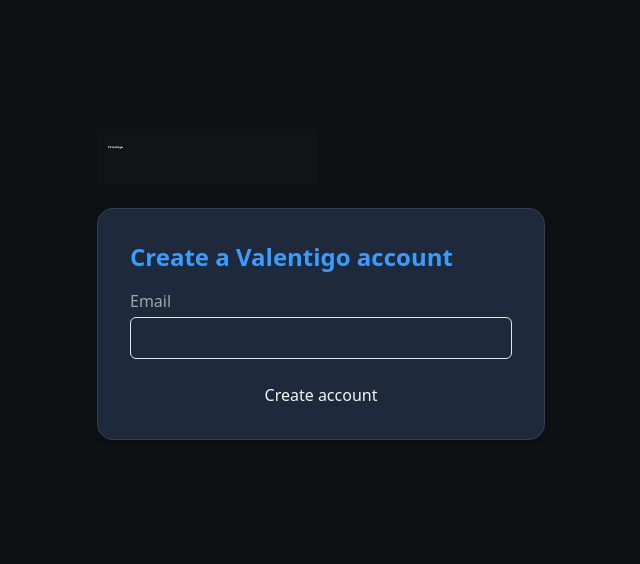
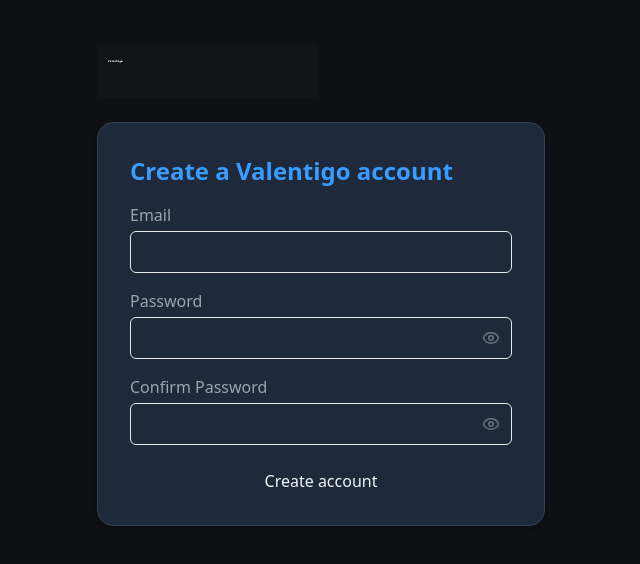
Before and after one commit to Valentigo-Ai/valentigo-dashboard, a Next.js app: page /signup in a window 1280 px wide. Shown: the part 116-680 px from the top of the page, without its empty margins (319-959 px from the left). Built offline with nearby package versions, Linux system fonts and the light colour scheme; no server answers.

Commit message:
Add password fields to signup and auto-login on account creation

```diff
--- a/pages/signup.js
+++ b/pages/signup.js
@@ -1,16 +1,47 @@
 import { useState } from 'react';
 import { useRouter } from 'next/router';
 import Image from 'next/image';
+import { Eye, EyeOff } from 'lucide-react';
+import { supabase } from '../lib/supabaseClient';
 
-export default function Signup(){
-  const [email,setEmail] = useState('');
+export default function Signup() {
+  const [email, setEmail] = useState('');
+  const [password, setPassword] = useState('');
+  const [confirm, setConfirm] = useState('');
+  const [showPassword, setShowPassword] = useState(false);
+  const [showConfirm, setShowConfirm] = useState(false);
+  const [message, setMessage] = useState('');
+  const [loading, setLoading] = useState(false);
   const router = useRouter();
 
-  const submit = (e) => {
+  const submit = async (e) => {
     e.preventDefault();
-    localStorage.setItem('valentigo_user', JSON.stringify({email}));
+    setMessage('');
+
+    if (password !== confirm) {
+      setMessage('Passwords do not match.');
+      return;
+    }
+
+    setLoading(true);
+    const { error } = await supabase.auth.signUp({ email, password });
+
+    if (error) {
+      setMessage(error.message);
+      setLoading(false);
+      return;
+    }
+
+    const { error: loginError } = await supabase.auth.signInWithPassword({ email, password });
+
+    if (loginError) {
+      setMessage('Account created! Please check your email to confirm before logging in.');
+      setLoading(false);
+      return;
+    }
+
     router.push('/');
-  }
+  };
 
   return (
     <div className="min-h-screen flex items-center justify-center p-6 bg-vgbg">
@@ -19,12 +50,64 @@
           <Image src="/logo.png" alt="Valentigo" width={220} height={60} />
         </div>
         <form onSubmit={submit} className="card p-8">
-          <h1 className="text-2xl font-semibold" style={{color:"var(--accent)"}}>Create a Valentigo account</h1>
-          <label className="block mt-4" style={{color:"#9aa6ad"}}>Email</label>
-          <input type="email" className="mt-1 px-3 py-2 rounded-md border w-full bg-transparent text-gray-900" value={email} onChange={e=>setEmail(e.target.value)} required />
-          <button className="mt-6 btn w-full">Create account</button>
+          <h1 className="text-2xl font-semibold" style={{ color: 'var(--accent)' }}>
+            Create a Valentigo account
+          </h1>
+
+          <label className="block mt-4" style={{ color: '#9aa6ad' }}>Email</label>
+          <input
+            type="email"
+            className="mt-1 px-3 py-2 rounded-md border w-full bg-transparent text-gray-900"
+            value={email}
+            onChange={e => setEmail(e.target.value)}
+            required
+          />
+
+          <label className="block mt-4" style={{ color: '#9aa6ad' }}>Password</label>
+          <div className="relative mt-1">
+            <input
+              type={showPassword ? 'text' : 'password'}
+              className="px-3 py-2 rounded-md border w-full bg-transparent text-gray-900 pr-10"
+              value={password}
+              onChange={e => setPassword(e.target.value)}
+              required
+            />
+            <button
+              type="button"
+              onClick={() => setShowPassword(!showPassword)}
+              className="absolute right-3 top-1/2 -translate-y-1/2 text-gray-500 hover:text-gray-700"
+            >
+              {showPassword ? <EyeOff size={18} /> : <Eye size={18} />}
+            </button>
+          </div>
+
+          <label className="block mt-4" style={{ color: '#9aa6ad' }}>Confirm Password</label>
+          <div className="relative mt-1">
+            <input
+              type={showConfirm ? 'text' : 'password'}
+              className="px-3 py-2 rounded-md border w-full bg-transparent text-gray-900 pr-10"
+              value={confirm}
+              onChange={e => setConfirm(e.target.value)}
+              required
+            />
+            <button
+              type="button"
+              onClick={() => setShowConfirm(!showConfirm)}
+              className="absolute right-3 top-1/2 -translate-y-1/2 text-gray-500 hover:text-gray-700"
+            >
+              {showConfirm ? <EyeOff size={18} /> : <Eye size={18} />}
+            </button>
+          </div>
+
+          {message && (
+            <p className="mt-4 text-sm text-red-500">{message}</p>
+          )}
+
+          <button className="mt-6 btn w-full" disabled={loading}>
+            {loading ? 'Creating account...' : 'Create account'}
+          </button>
         </form>
       </div>
     </div>
-  )
+  );
 }
```
